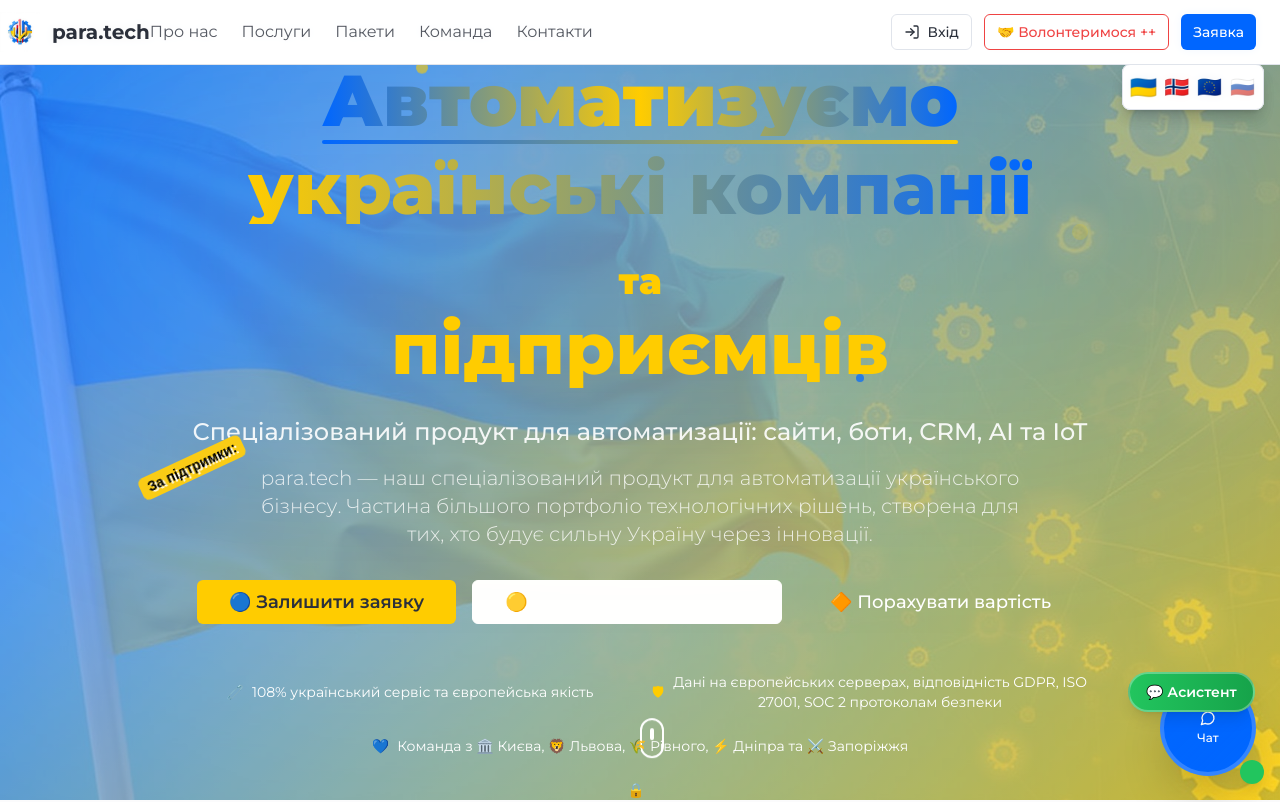
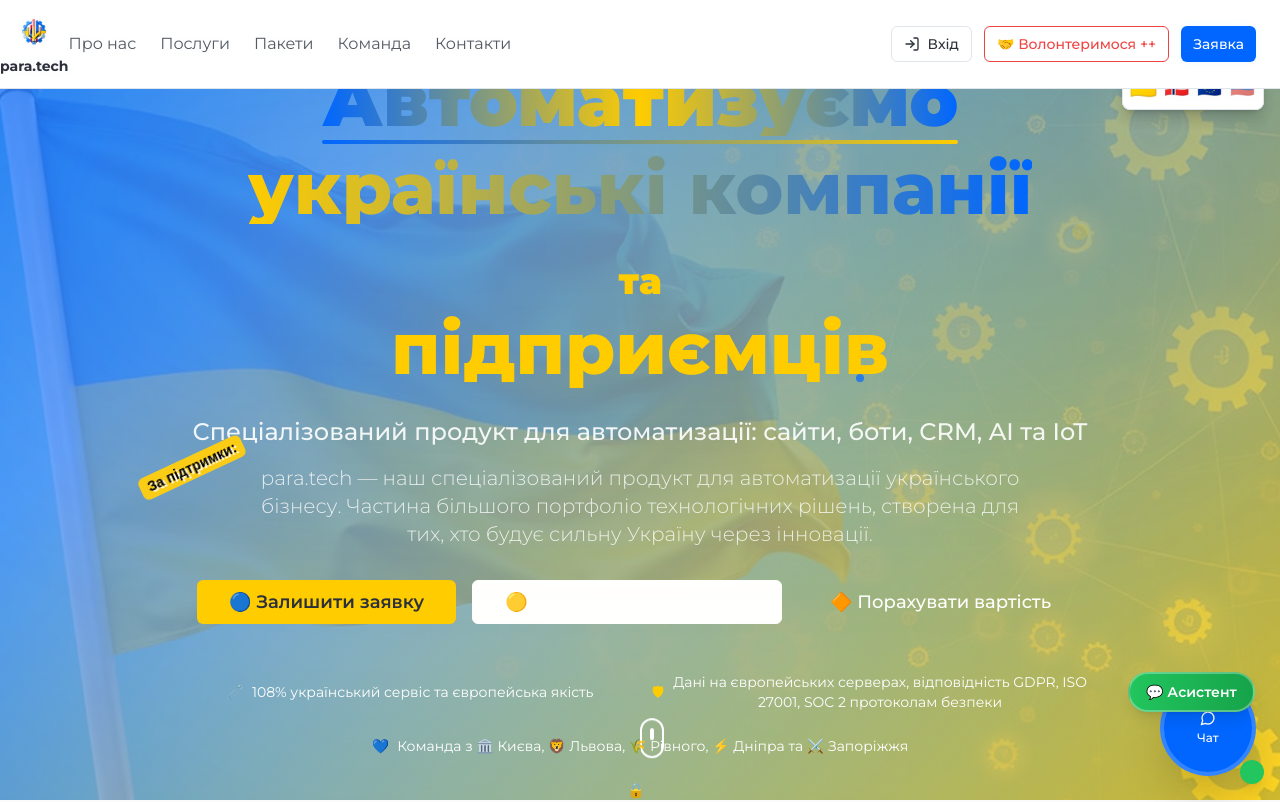
Before and after one commit to avatarium108/a8a, a React (Vite) app: page / in a window 1280 px wide. Shown: the top 802 px of the page. Built offline with nearby package versions, Linux system fonts and the light colour scheme.

Commit message:
Перенести назву сайту під логотип
Перенесено назву сайту під логотип.
-edited src/components/Navigation.tsx

```diff
--- a/src/components/Navigation.tsx
+++ b/src/components/Navigation.tsx
@@ -26,13 +26,13 @@ const Navigation = () => {
         <div className="container mx-auto py-3 pl-2 pr-4">
           <div className="flex items-center justify-between w-full">
             {/* Logo - максимально вліво */}
-            <div className="flex items-center gap-3 flex-shrink-0 -ml-2">
+            <div className="flex flex-col items-center gap-1 flex-shrink-0 -ml-2">
               <img
                 src={logoImage}
                 alt="para.tech тризуб логотип"
                 className="w-10 h-10 object-contain"
               />
-              <span className="font-bold text-xl text-foreground">{t.common.siteName}</span>
+              <span className="font-bold text-sm text-foreground">{t.common.siteName}</span>
             </div>
 
             {/* Navigation Menu */}
```
